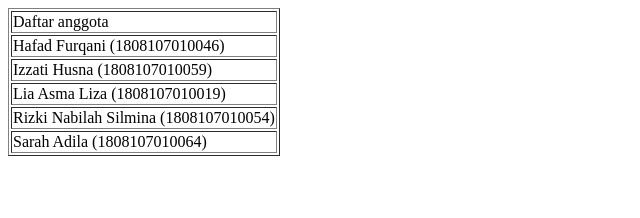
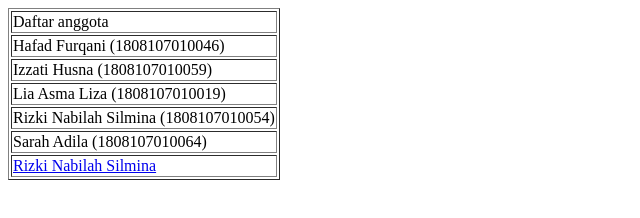
Before and after one commit to izzatihusna/INF206-2020-B-TIMLELON, a plain HTML site: page index.html in a window 1280 px wide. Shown: the whole page, without its empty margins (0-640 px from the left). Drawn offline with Linux system fonts and the light colour scheme.

Commit message:
Personal Link

```diff
--- a/index.html
+++ b/index.html
@@ -11,6 +11,7 @@
  <tr><td>Lia Asma Liza (1808107010019)</td></tr>
  <tr><td>Rizki Nabilah Silmina (1808107010054)</td></tr>
  <tr><td>Sarah Adila (1808107010064)</td></tr>
+ <tr><td><a href= "1808107010054.html"> Rizki Nabilah Silmina</a></td></tr>
  </table>
  </body>
 </html>
```
